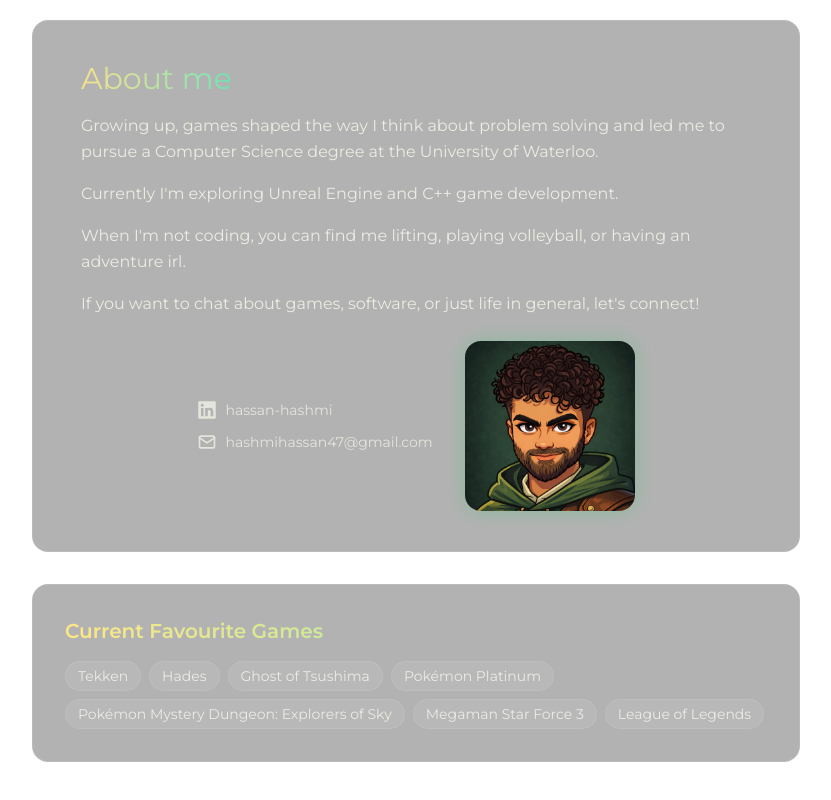
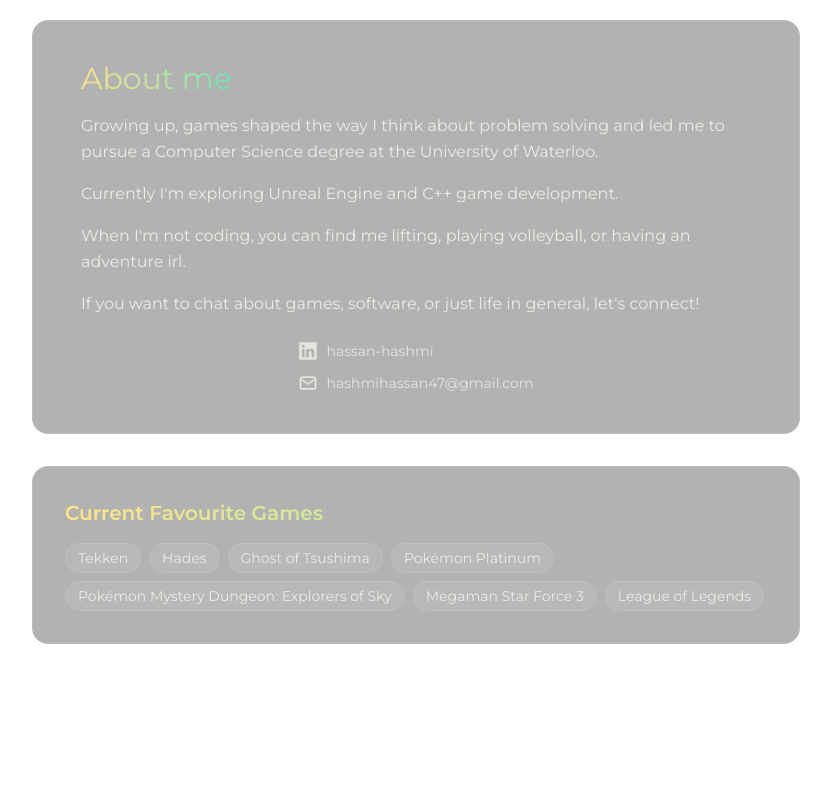
Before and after one commit to KuroMaple/portfolio, a React (Vite) app: page / in a window 1280 px wide. Shown: the part 2963-3763 px from the top of the page, without its empty margins (224-1055 px from the left). After the commit the page ends 3719 px from the top, so only its background shows below. Built offline with nearby package versions, Linux system fonts and the light colour scheme.

Commit message:
Update About.tsx

```diff
--- a/src/components/About/About.tsx
+++ b/src/components/About/About.tsx
@@ -87,13 +87,6 @@
               </span>
             </button>
           </div>
-          <img
-            src={avatar}
-            alt="Avatar"
-            className='w-[120px] h-[120px] md:w-[170px] md:h-[170px] rounded-2xl object-cover
-              transition-all duration-300 hover:-translate-y-2
-              shadow-[0_0_20px_rgba(34,197,94,0.3)] hover:shadow-[0_0_35px_rgba(34,197,94,0.5)]'
-          />
           </div>
 
         </div>
```
